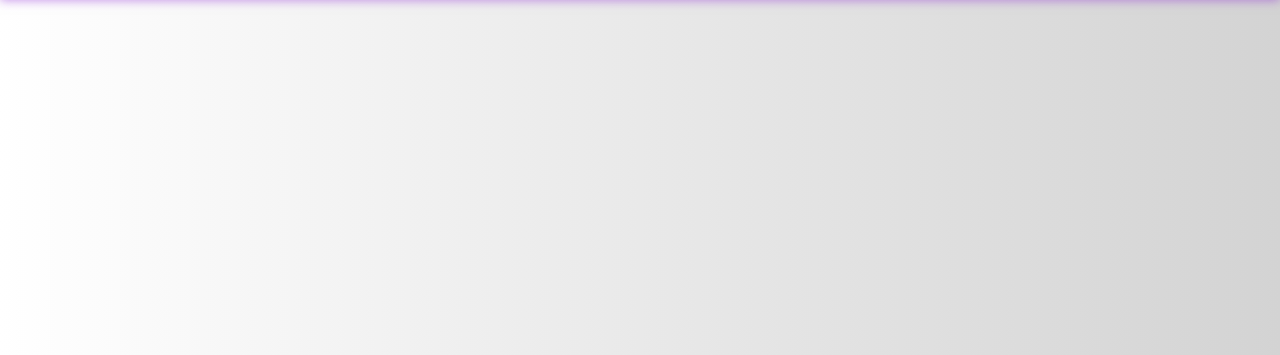
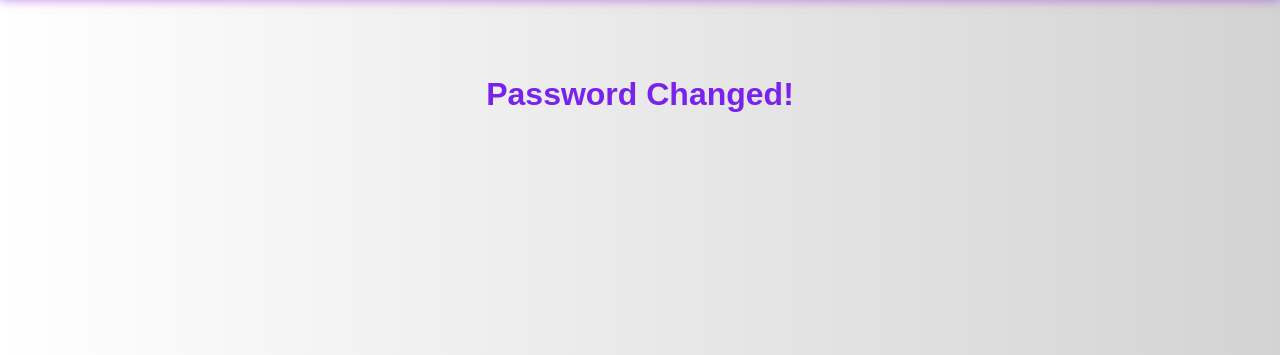
Before and after one commit to samurai25/capstone, a Django app: the page made by capstone/templates/registration/password_reset_complete.html in a window 1280 px wide. Shown: the part 65-420 px from the top of the page. Run offline with Django 3.2, Linux system fonts and the light colour scheme; some libraries are stand-ins or nearby versions.

Commit message:
modified password reset files

```diff
--- a/capstone/templates/registration/password_reset_complete.html
+++ b/capstone/templates/registration/password_reset_complete.html
@@ -3,5 +3,7 @@
 {% block title %}Password Change Confirm{% endblock %}
 
 {% block content %}
-<p class="p">Password Changed!</p>
+    <div class="header">
+        <h2>Password Changed!</h2>
+    </div>
 {% endblock %}
--- a/capstone/templates/registration/password_reset_confirm.html
+++ b/capstone/templates/registration/password_reset_confirm.html
@@ -4,7 +4,7 @@
 
 {% block content %}
     <div class="header">
-    <h2>Password Change Confirm</h2>
+        <h2>Password Change Confirm</h2>
     </div>
     <div class="form_container">
     <form class="form-group" action="" method="post">
--- a/capstone/templates/registration/password_reset_done.html
+++ b/capstone/templates/registration/password_reset_done.html
@@ -3,5 +3,8 @@
 {% block title %}Password Change Confirm{% endblock %}
 
 {% block content %}
-<p class="p">We've emailed you the instruction for resetting your password.</p>
+    <div class="header">
+        <h2>Password Change Confirm</h2>
+    </div>
+    <p class="p">We've emailed you the instruction for resetting your password.</p>
 {% endblock %}
--- a/capstone/templates/registration/register.html
+++ b/capstone/templates/registration/register.html
@@ -4,7 +4,7 @@
 
 {% block content %}
     <div class="header">
-    <h2>Register</h2>
+        <h2>Register</h2>
     </div>
     <div class="form_container">
     <form class="form-group" action="{% url 'register' %}" method="post">
```
Also changed, not shown: 2 other files.
